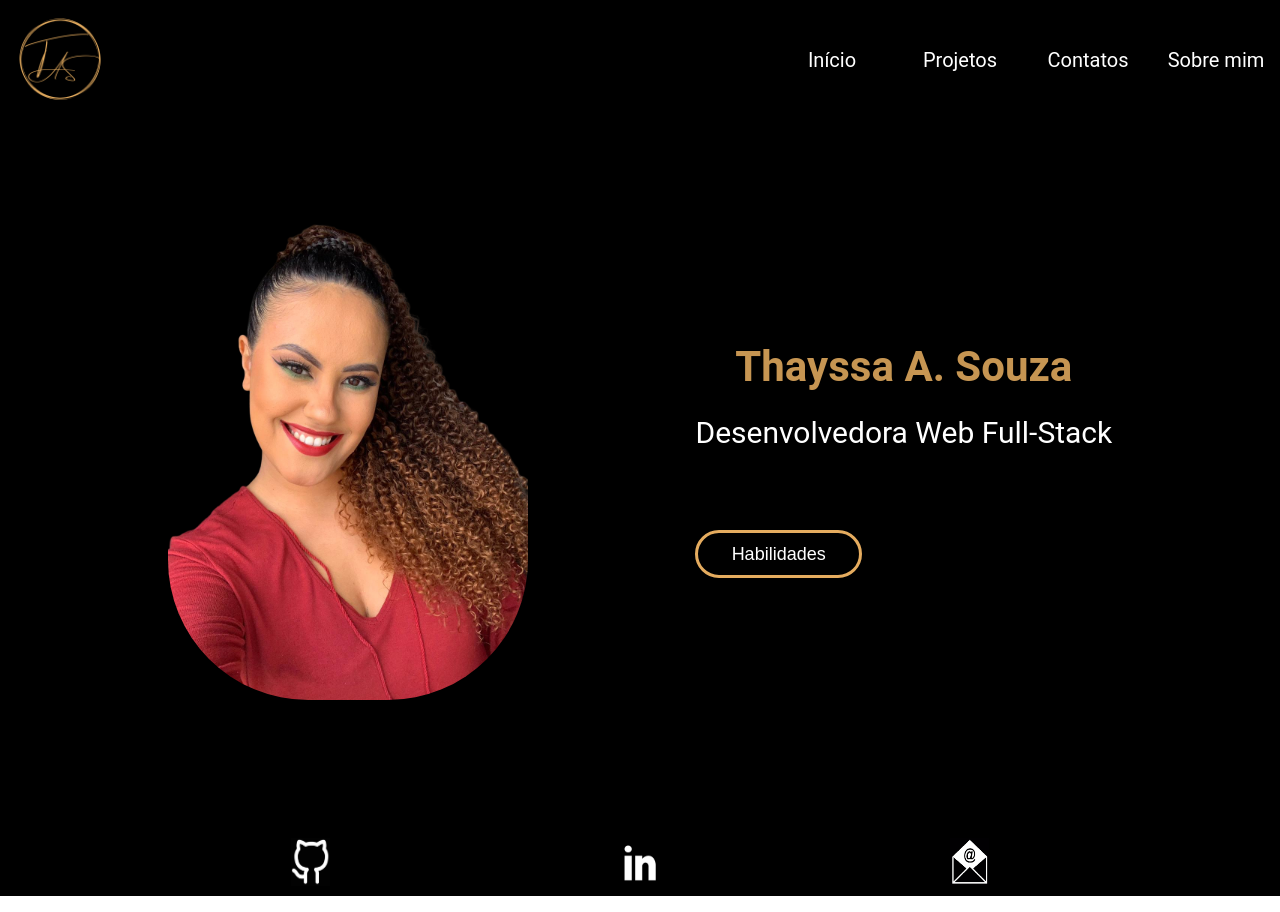
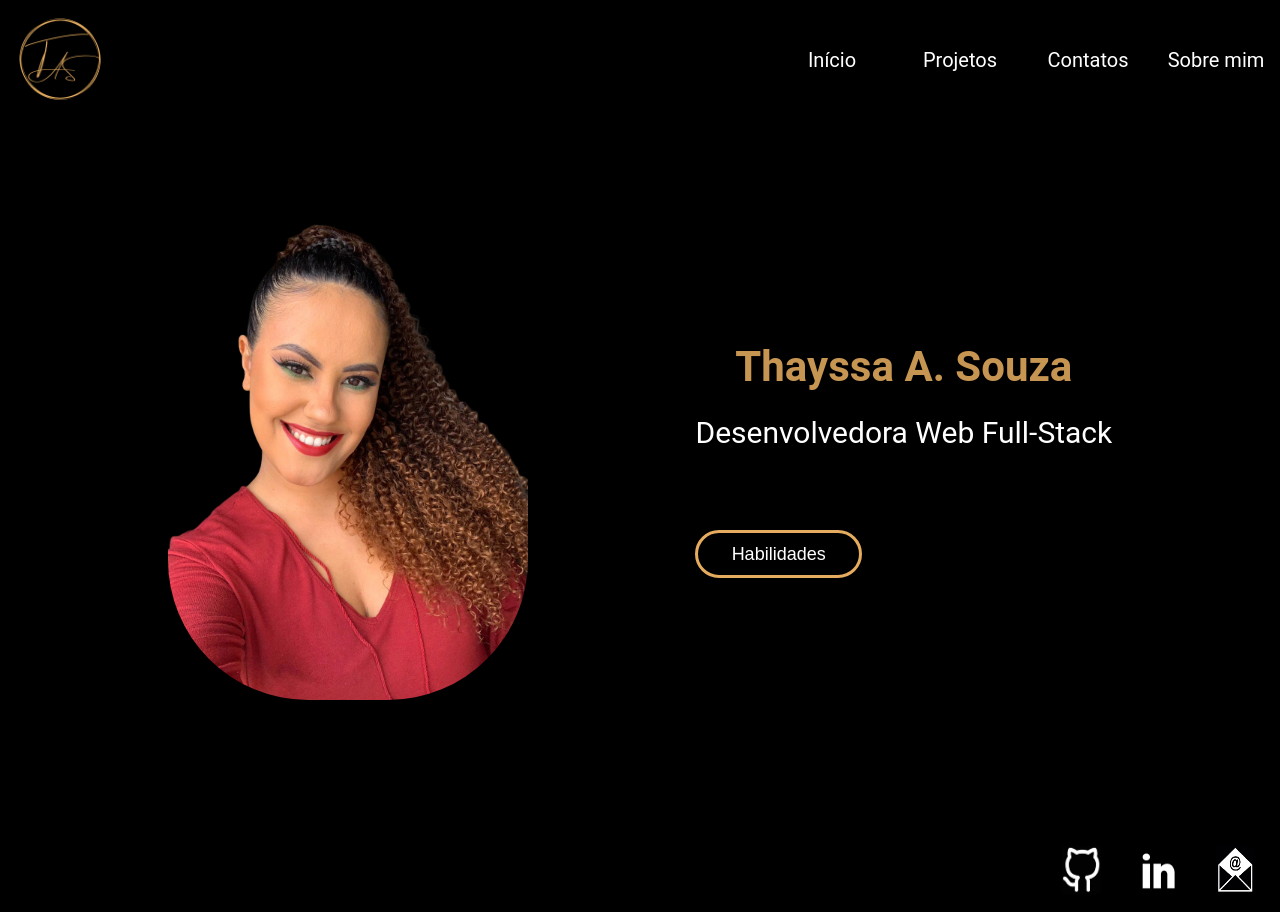
Before and after one commit to thayssa-souza/Portfolio_project, a React (Create React App) app: page / in a window 1280 px wide. Built offline with nearby package versions, Linux system fonts and the light colour scheme.

Commit message:
Update footer

```diff
--- a/src/Components/Footer.jsx
+++ b/src/Components/Footer.jsx
@@ -8,15 +8,21 @@ import emailIcon from './Images/emailIcon.png'
 export default function Footer(){
     return(
         <S.Container>
+            <S.Div>
                 <a href="https://github.com/thayssa-souza">
                     <S.Github src={githubIcon} alt='ícone github' />
                 </a>
+            </S.Div>
+            <S.Div>
                 <a href="https://www.linkedin.com/in/thayssa-souza/">
                     <S.Linkedin src={linkedinIcon} alt='Ícone linkedin' />
                 </a>
+            </S.Div>
+            <S.Div>
                 <a href = "mailto:thayssa.souzaf@gmail.com">
                     <S.Email src={emailIcon} alt="ícone para mandar um e-mail" />
                 </a>
+            </S.Div>
         </S.Container>
     )
 }
--- a/src/Styles/footerStyles.jsx
+++ b/src/Styles/footerStyles.jsx
@@ -3,9 +3,17 @@ import styled, { createGlobalStyle, keyframes } from "styled-components";
 export const Container = styled.section`
     background-color: #000000;
      width:100%;
-     height:12vh;
+     height:14vh;
      display:flex;
-    justify-content: space-evenly;
+    justify-content: flex-end;
+    align-items: center;
+`
+
+export const Div = styled.div`
+    width:5vw;
+    margin-right:1vw;
+    display:flex;
+    justify-content: center;
     align-items: center;
 `
 
```
